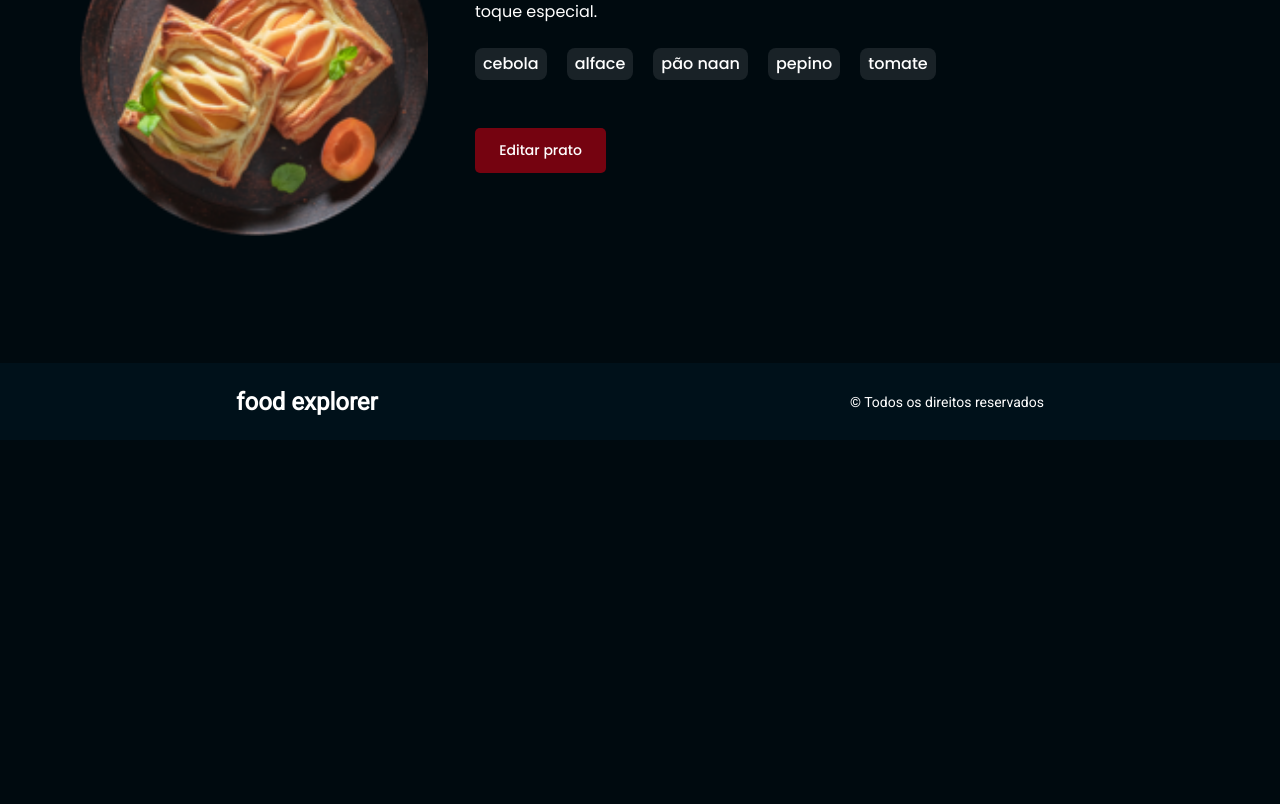
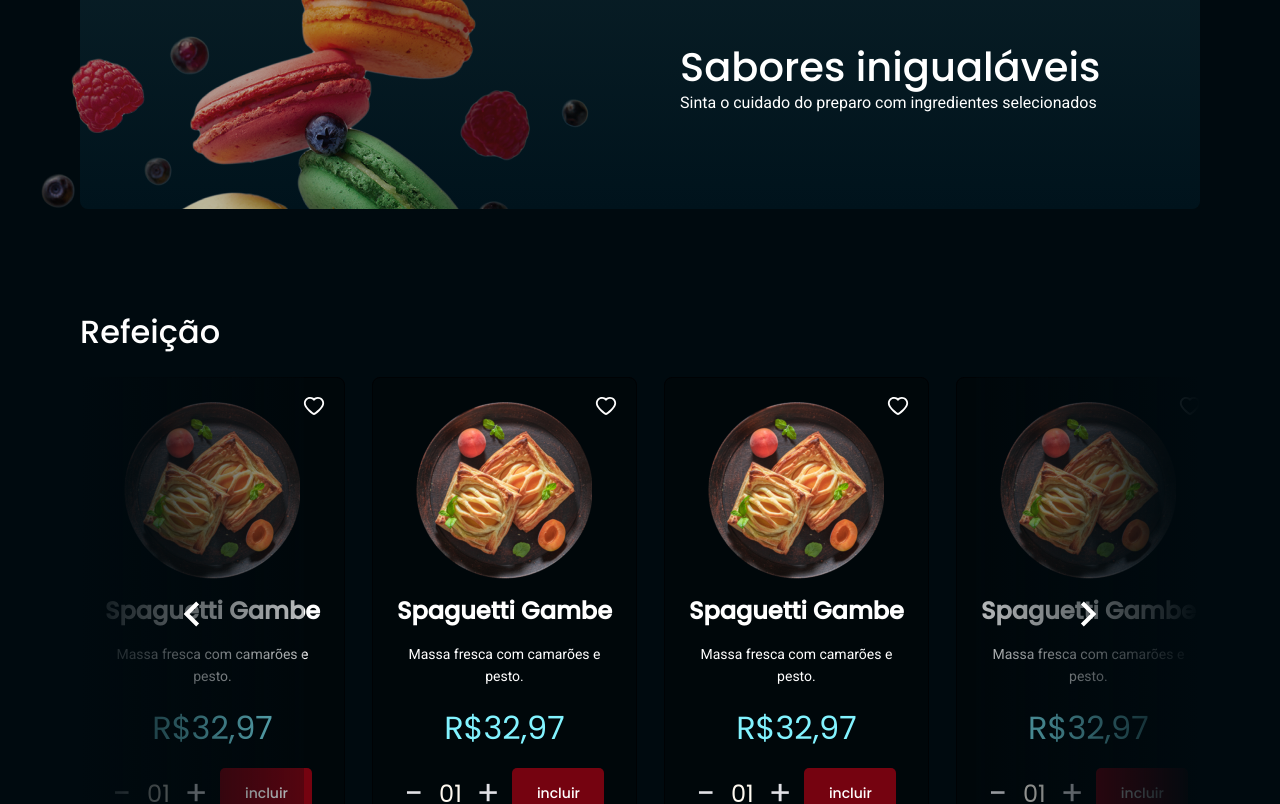
Before and after one commit to valdemirfilho/foodexplorer-test, a React (Vite) app: page / in a window 1280 px wide. Shown: the part 360-1164 px from the top of the page. Before the commit the page ends 800 px from the top, so only its background shows below. Built offline with nearby package versions, Linux system fonts and the light colour scheme.

Commit message:
Adicionado tela Home do usuario

```diff
--- /dev/null
+++ b/src/Components/CardWithButtons/index.jsx
@@ -0,0 +1,24 @@
+import { Container } from "./styles";
+import dishImg from "../../assets/dish.png";
+import { Button } from "../Button";
+
+export function CardWithButtons({ icon: Icon, data, onClick, ...rest }) {
+  return (
+    <Container>
+      <button onClick={onClick}>{Icon && <Icon size={24} />}</button>
+
+      <img src={dishImg} alt="" />
+      <p className="disheName">{data.name}</p>
+      <span className="description">{data.description}</span>
+      <span className="price">{`R$${data.price}`}</span>
+      <div className="btnWrapper">
+        <div className="btnQuantity">
+          <button>-</button>
+          <input type="number" id="quantity" value={"01"} />
+          <button>+</button>
+        </div>
+        <Button title={"incluir"}></Button>
+      </div>
+    </Container>
+  );
+}
--- /dev/null
+++ b/src/Components/CardWithButtons/styles.js
@@ -0,0 +1,124 @@
+import styled from "styled-components";
+
+export const Container = styled.div`
+  display: flex;
+  flex-direction: column;
+  align-items: center;
+  justify-content: center;
+  gap: 1.5rem;
+  text-align: center;
+  background-color: ${({ theme }) => theme.COLORS.DARK_200};
+  border: 1px solid #000204;
+  border-radius: 0.8rem;
+  position: relative;
+  padding: 2.4rem 2.4rem 4.6rem 2.4rem;
+
+  > button {
+    background: none;
+    border: none;
+    position: absolute;
+    top: 1.6rem;
+    right: 1.8rem;
+  }
+  svg {
+    color: white;
+  }
+
+  img {
+    width: 17.6rem;
+  }
+
+  .disheName {
+    font-weight: 700;
+    font-size: 2.4rem;
+    line-height: 3.4rem;
+    width: max-content;
+  }
+
+  .description {
+    font-family: "Roboto";
+    font-weight: 400;
+    font-size: 1.4rem;
+    line-height: 2.2rem;
+  }
+
+  .price {
+    font-weight: 400;
+    font-size: 3.2rem;
+    line-height: 5.1rem;
+    color: ${({ theme }) => theme.COLORS.CAKE_200};
+  }
+
+  .btnQuantity {
+    display: flex;
+    gap: 1.4rem;
+    input {
+      width: 2.4rem;
+      color: ${({ theme }) => theme.COLORS.LIGHT_200};
+      text-align: center;
+      font-size: 2.4rem;
+    }
+
+    button {
+      width: 2rem;
+      color: ${({ theme }) => theme.COLORS.LIGHT_300};
+      font-size: 3.4rem;
+    }
+
+    input,
+    button {
+      border: none;
+      background-color: ${({ theme }) => theme.COLORS.DARK_200};
+    }
+  }
+
+  .btnWrapper {
+    display: flex;
+    gap: 1.6rem;
+    > button {
+      width: 9.2rem;
+    }
+  }
+
+  input[type="number"]::-webkit-inner-spin-button {
+    -webkit-appearance: none;
+  }
+  input[type="number"] {
+    -moz-appearance: textfield;
+    appearance: textfield;
+  }
+
+  @media (max-width: 820px) {
+    padding: 8rem 6rem;
+
+    .description {
+      display: none;
+    }
+
+    img {
+      width: 14.14rem;
+    }
+  }
+
+  @media (max-width: 480px) {
+    padding: 7rem 6rem;
+    .disheName {
+      font-weight: 500;
+      font-size: 1.4rem;
+      line-height: 2.4rem;
+    }
+    .description {
+      display: none;
+    }
+
+    .price {
+      font-weight: 400;
+      font-size: 1.6rem;
+      line-height: 1.6rem;
+    }
+
+    img {
+      width: 8.8rem;
+    }
+  }
+`;
--- /dev/null
+++ b/src/Components/UserCarrosel/index.jsx
@@ -0,0 +1,39 @@
+import { useRef } from "react";
+
+import { MdKeyboardArrowRight } from "react-icons/md";
+import { AiOutlineHeart } from "react-icons/ai";
+
+import { Container } from "./styles";
+import { CardWithButtons } from "../CardWithButtons";
+
+export function UserCarrosel({ dishesArray, title }) {
+  const carousel = useRef(null);
+
+  const handleLeftClick = (e) => {
+    e.preventDefault;
+    console.log(carousel.current.offsetWidth);
+    carousel.current.scrollLeft -= carousel.current.offsetWidth;
+  };
+
+  const handleRightClick = (e) => {
+    e.preventDefault;
+    carousel.current.scrollLeft += carousel.current.offsetWidth;
+  };
+
+  return (
+    <Container>
+      <h1>{title}</h1>
+      <button className="leftBtn" onClick={handleLeftClick}>
+        <MdKeyboardArrowRight size={50} />
+      </button>
+      <button className="rightBtn" onClick={handleRightClick}>
+        <MdKeyboardArrowRight size={50} />
+      </button>
+      <div className="carousel" ref={carousel}>
+        {dishesArray.map((dish) => (
+          <CardWithButtons icon={AiOutlineHeart} data={dish} />
+        ))}
+      </div>
+    </Container>
+  );
+}
--- /dev/null
+++ b/src/Components/UserCarrosel/styles.js
@@ -0,0 +1,84 @@
+import styled from "styled-components";
+
+export const Container = styled.div`
+  position: relative;
+
+  > h1 {
+    font-weight: 500;
+    font-size: 3.2rem;
+    line-height: 4.5rem;
+
+    margin-bottom: 2.3rem;
+  }
+
+  .carousel {
+    display: flex;
+    gap: 2.7rem;
+    max-width: 1120px;
+    margin-bottom: 4.8rem;
+    overflow-x: scroll;
+    scroll-behavior: smooth;
+
+    ::-webkit-scrollbar {
+      width: 0px;
+    }
+  }
+
+  .rightBtn {
+    position: absolute;
+    z-index: 2;
+
+    right: 0rem;
+    height: 48rem;
+
+    background: linear-gradient(
+      90deg,
+      rgba(0, 10, 15, 0.272541) 0%,
+      #000a0f 100%
+    );
+    border: none;
+    color: white;
+    width: 22.4rem;
+  }
+
+  .leftBtn {
+    position: absolute;
+    z-index: 2;
+
+    left: 0rem;
+    height: 48rem;
+
+    background: linear-gradient(
+      90deg,
+      rgba(0, 10, 15, 0.272541) 0%,
+      #000a0f 100%
+    );
+    transform: matrix(-1, 0, 0, 1, 0, 0);
+    border: none;
+    color: white;
+    width: 22.4rem;
+  }
+
+  @media (max-width: 820px) {
+    .carousel {
+      max-width: 700px;
+    }
+
+    .leftBtn,
+    .rightBtn {
+      display: none;
+    }
+  }
+
+  @media (max-width: 480px) {
+    .carousel {
+      gap: 1.7rem;
+      max-width: 380px;
+    }
+
+    .leftBtn,
+    .rightBtn {
+      display: none;
+    }
+  }
+`;
--- a/src/main.jsx
+++ b/src/main.jsx
@@ -3,13 +3,13 @@ import ReactDOM from "react-dom/client";
 import { ThemeProvider } from "styled-components";
 import GlobalStyle from "./styles/global";
 import theme from "./styles/theme";
-import { Details } from "./pages/AdminPages/Details";
+import { Home } from "./pages/UserPages/Home";
 
 ReactDOM.createRoot(document.getElementById("root")).render(
   <React.StrictMode>
     <ThemeProvider theme={theme}>
       <GlobalStyle />
-      <Details />
+      <Home />
     </ThemeProvider>
   </React.StrictMode>
 );
--- /dev/null
+++ b/src/pages/UserPages/Home/index.jsx
@@ -0,0 +1,47 @@
+import { Container, Content } from "./styles";
+import { Header } from "../../../Components/Header";
+import { Footer } from "../../../Components/Footer";
+
+import { Input } from "../../../Components/Input";
+
+import { FiSearch } from "react-icons/fi";
+
+import macaronImage from "../../../assets/macaron.png";
+import { UserCarrosel } from "../../../Components/UserCarrosel";
+
+export function Home() {
+  const data = {
+    name: "Spaguetti Gambe",
+    description: "Massa fresca com camarões e pesto.",
+    price: "32,97",
+  };
+
+  const carroselTest = [data, data, data, data, data, data, data];
+
+  return (
+    <Container>
+      <Header>
+        <Input
+          placeholder={"Busque por pratos ou ingredientes"}
+          icon={FiSearch}
+        ></Input>
+      </Header>
+      <Content>
+        <div className="rectangle">
+          <div>
+            <img src={macaronImage} alt="" />
+          </div>
+
+          <div>
+            <h1>Sabores inigualáveis</h1>
+            <p>Sinta o cuidado do preparo com ingredientes selecionados</p>
+          </div>
+        </div>
+        <UserCarrosel title={"Refeição"} dishesArray={carroselTest} />
+        <UserCarrosel title={"Sobremesa"} dishesArray={carroselTest} />
+        <UserCarrosel title={"Bebidas"} dishesArray={carroselTest} />
+      </Content>
+      <Footer />
+    </Container>
+  );
+}
--- /dev/null
+++ b/src/pages/UserPages/Home/styles.js
@@ -0,0 +1,135 @@
+import styled from "styled-components";
+
+export const Container = styled.div`
+  display: grid;
+  height: 100vh;
+
+  grid-template-rows: 137px auto 77px;
+  grid-template-areas:
+    "header"
+    "content"
+    "footer";
+
+  @media (max-width: 820px) {
+    grid-template-rows: 114px auto 77px;
+  }
+`;
+
+export const Content = styled.div`
+  grid-area: content;
+
+  z-index: 0;
+  display: flex;
+  flex-direction: column;
+  align-items: center;
+
+  justify-content: center;
+
+  > .rectangle {
+    display: grid;
+    grid-template-columns: 1fr 1fr;
+    grid-template-areas: "a b";
+    height: 26rem;
+
+    margin: 17.2rem 0 10rem 0;
+    border-radius: 0.8rem;
+    background: linear-gradient(180deg, #091e26 0%, #00131c 100%);
+
+    position: relative;
+
+    div:nth-child(1) {
+      grid-area: a;
+
+      img {
+        position: absolute;
+        bottom: 0;
+        left: -6rem;
+      }
+    }
+
+    div:nth-child(2) {
+      grid-area: b;
+      display: flex;
+      flex-direction: column;
+
+      padding: 9rem 10rem 0 4rem;
+
+      h1 {
+        font-weight: 500;
+        font-size: 4rem;
+        line-height: 5.6rem;
+      }
+
+      p {
+        font-family: "Roboto";
+        font-style: normal;
+        font-weight: 400;
+        font-size: 1.6rem;
+        line-height: 1.6rem;
+      }
+    }
+  }
+
+  @media (max-width: 820px) {
+    padding: 1.6rem;
+    > .rectangle {
+      grid-template-columns: 1fr 3fr;
+      margin-top: 4.4rem;
+      height: 12rem;
+
+      div:nth-child(1) {
+        img {
+          width: 19.1rem;
+          height: 14.9rem;
+          left: -3rem;
+        }
+      }
+
+      div:nth-child(2) {
+        padding: 0 3rem 0 6rem;
+        justify-content: center;
+        h1 {
+          font-weight: 600;
+          font-size: 1.8rem;
+          line-height: 140%;
+        }
+
+        p {
+          font-weight: 400;
+          font-size: 12px;
+        }
+      }
+    }
+  }
+
+  @media (max-width: 480px) {
+    padding-left: 3.6rem;
+    > .rectangle {
+      grid-template-columns: 1fr 2fr;
+      margin-top: 4.4rem;
+      height: 12rem;
+
+      div:nth-child(1) {
+        img {
+          width: 19.1rem;
+          height: 14.9rem;
+          left: -3rem;
+        }
+      }
+
+      div:nth-child(2) {
+        padding: 0 0 0 2rem;
+        h1 {
+          font-weight: 600;
+          font-size: clamp(1rem, 1rem + 1.5vw, 3rem);
+          line-height: 140%;
+        }
+
+        p {
+          font-weight: 400;
+          font-size: 12px;
+        }
+      }
+    }
+  }
+`;
```
